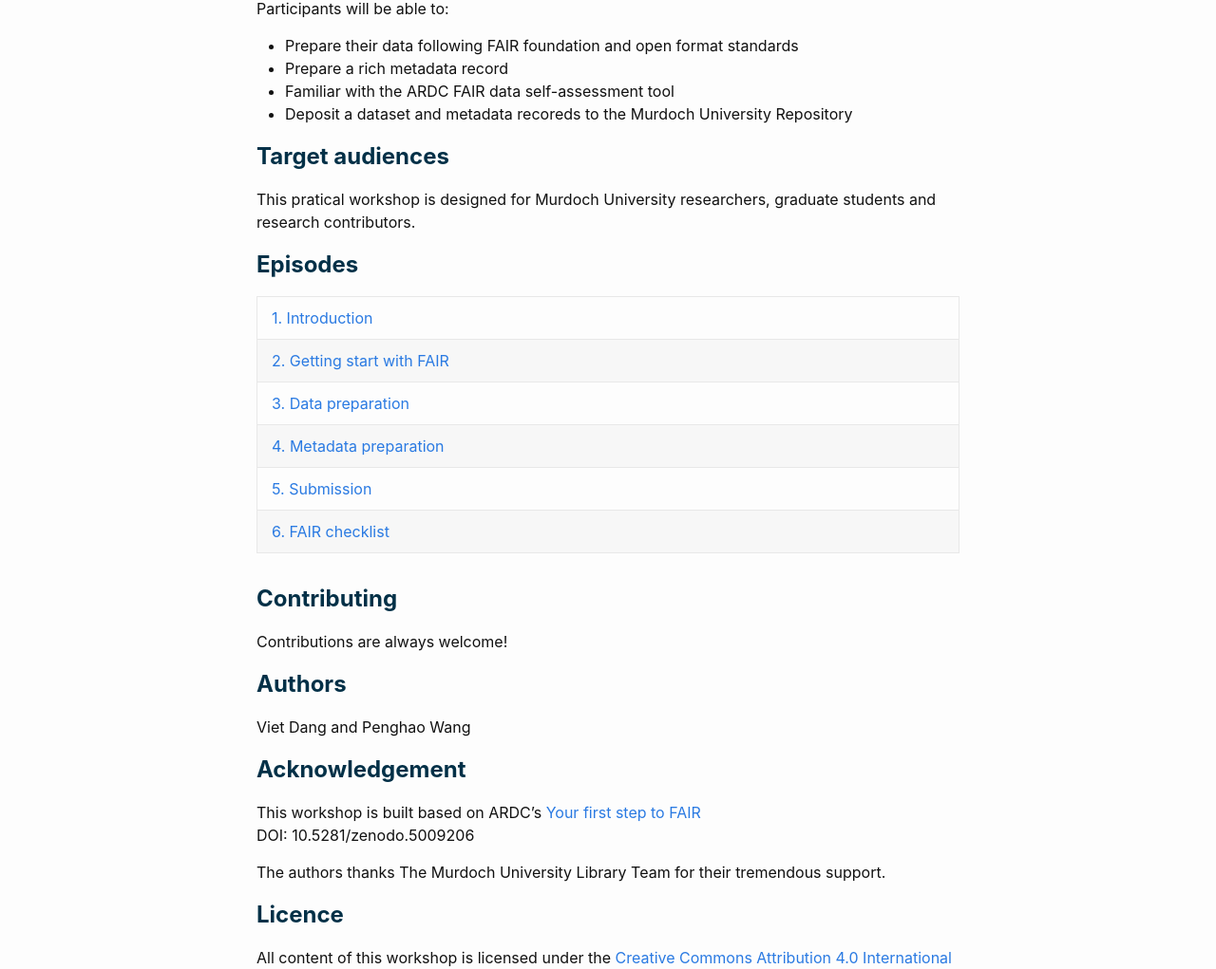
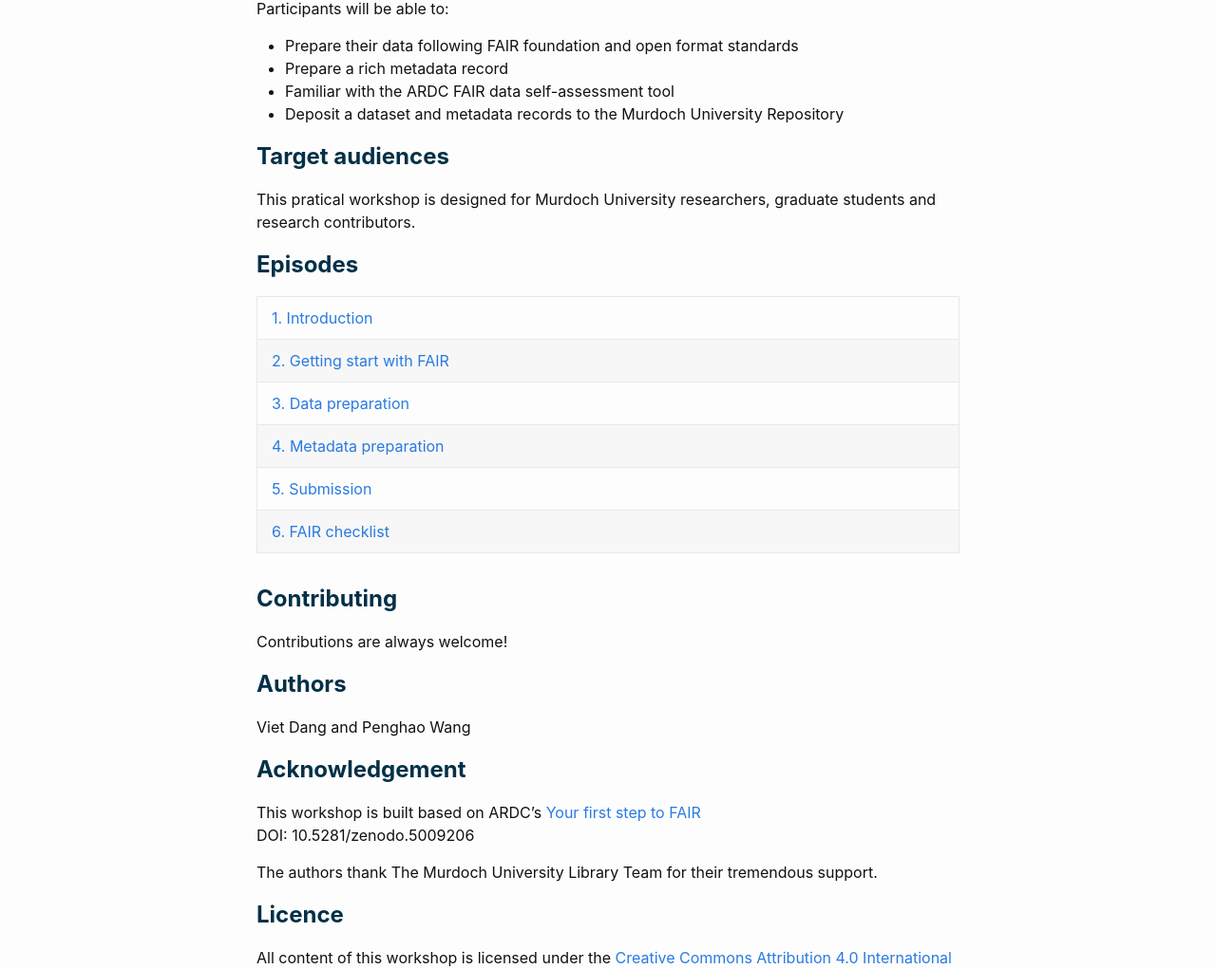
Before and after one commit to WCGA-Murdoch/FAIR-Workshop, a Jekyll site: the page built from index.md, in a window 1280 px wide. Shown: the part 348-1369 px from the top of the page at 95% size. Built offline with Jekyll 4.4.1, drawn with Linux system fonts in a browser that asks for light colours; our own code applies the rules of GitHub Pages for plain Markdown files.

Commit message:
Update index.md

```diff
--- a/index.md
+++ b/index.md
@@ -16,7 +16,7 @@ Participants will be able to:
 * Prepare their data following FAIR foundation and open format standards
 * Prepare a rich metadata record
 * Familiar with the ARDC FAIR data self-assessment tool
-* Deposit a dataset and metadata recoreds to the Murdoch University Repository
+* Deposit a dataset and metadata records to the Murdoch University Repository
 
 ## <span style="color:#023047"> **Target audiences** </span>
 
@@ -44,7 +44,7 @@ Viet Dang and Penghao Wang
 This workshop is built based on ARDC's [Your first step to FAIR](https://au-research.github.io/your-first-step-to-fair/)
 DOI: 10.5281/zenodo.5009206
 
-The authors thanks The Murdoch University Library Team for their tremendous support.
+The authors thank The Murdoch University Library Team for their tremendous support.
 
 ## <span style="color:#023047"> **Licence** </span>
 
```
